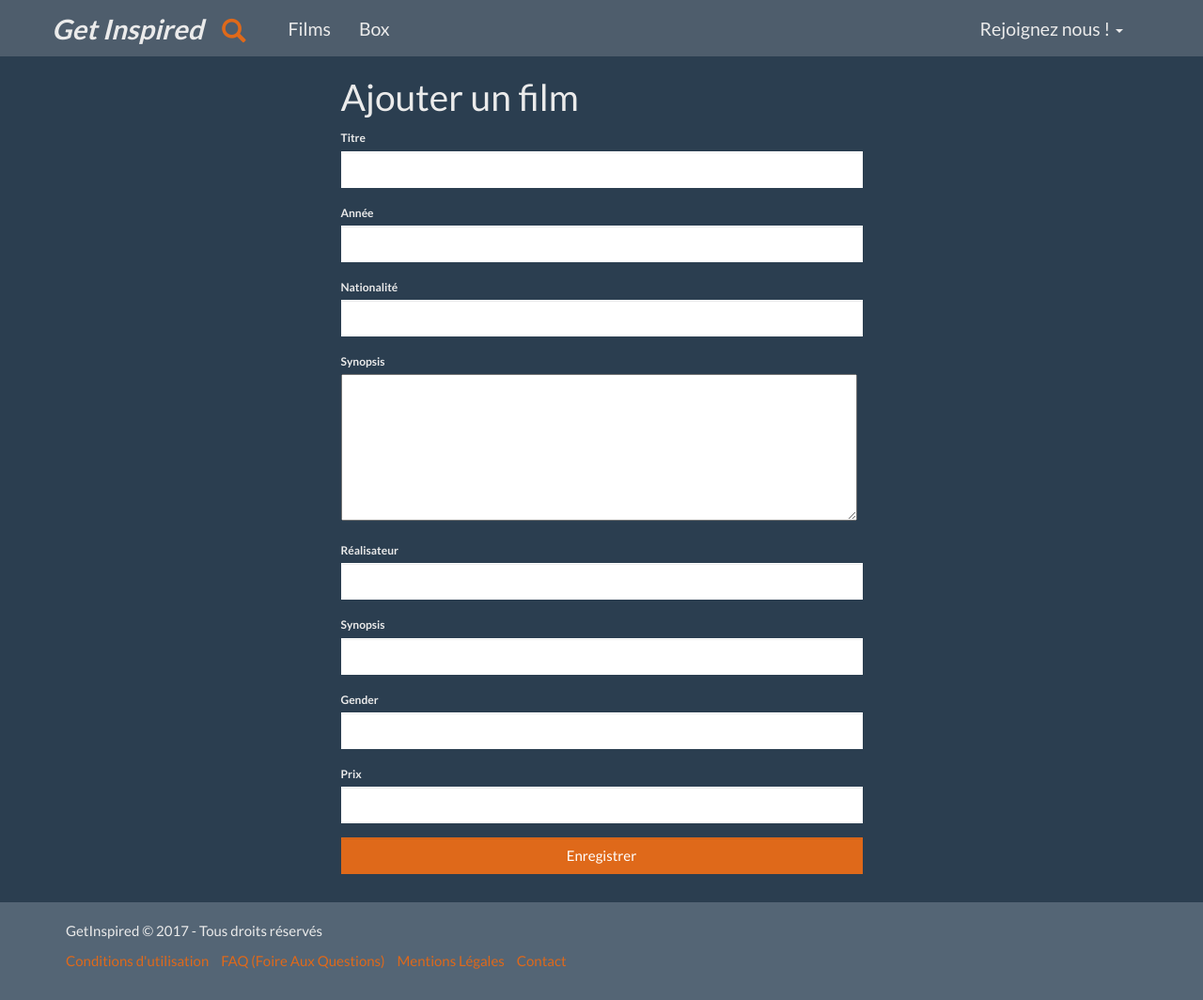
After one commit to jordanmuller/Silex_getinspired, a PHP site: template templates/admin/movie/admin_movie_register.html.twig in a window 1280 px wide. The commit adds this page. Shown: the whole page at 94% size. Run offline with PHP 8.4, Linux system fonts and the light colour scheme; the template is opened without the code that fills it, so the values that code supplies are empty; some libraries are stand-ins or nearby versions.

Commit message:
Fin d'aprem

```diff
--- a/src/controllers.php
+++ b/src/controllers.php
@@ -90,6 +90,12 @@ $admin
 ;
 
 $admin
+->match('/film/enregistrement/{id}', 'admin.movie.controller:registerAction')
+->value('id', null)
+->bind('admin_movie_register')
+;
+
+$admin
     ->get('/film/suppression/{id}', 'admin.movie.controller:deleteAction')
     ->assert('id', '\d+')
     ->bind('admin_movie_delete')
--- /dev/null
+++ b/templates/admin/movie/admin_movie_register.html.twig
@@ -0,0 +1,67 @@
+{% extends "layout.html.twig" %}
+
+{% block title 'Ajouter un film' %}
+
+    {% block stylesheets %}
+    {{ parent() }} {# reprend le contenu du bloc parent #}
+{#    <link href="{{asset('css/admin/admin_movies.css')}}" rel="stylesheet" type="text/css" />#}
+{% endblock %}
+
+{% block content %}
+    <div class="container">
+            <div class="row">
+                <div class="col-sm-offset-3 col-sm-6">
+                    {% if movie.id is null %}
+                        <h1>Ajouter un film</h1>
+                    {% else %}
+                        <h1>Modification d'un film</h1>
+                    {% endif %}
+                    <form method="post">
+
+                        <div class="form-group">
+                            <label>Titre</label>
+                            <input type="text" id="title" name="title" value="{{ movie.title }}" class="form-control">
+                        </div>
+
+                        <div class="form-group">
+                            <label>Année</label>
+                            <input type="text" id="production_year" name="production_year" value="{{ movie.productionYear }}" class="form-control">
+                        </div>
+
+                        <div class="form-group">
+                            <label>Nationalité</label>
+                            <input type="text" id="nationality" name="nationality" value="{{ movie.nationality }}" class="form-control">
+                        </div>
+
+                        <div class="form-group">
+                            <label>Synopsis</label>
+                            <textarea name="synopsis" id="synopsis" rows="7" cols="66" resize="vertical">{{ movie.synopsis }}</textarea>
+                        </div>
+
+                        <div class="form-group">
+                            <label>Réalisateur</label>
+                            <input type="text" id="director" name="director" value="{{ movie.director }}" class="form-control">
+                        </div>
+
+                        <div class="form-group">
+                            <label>Synopsis</label>
+                            <input type="text" id="actors" name="actors" value="{{ movie.actors }}" class="form-control">
+                        </div>
+
+                        <div class="form-group">
+                            <label>Gender</label>
+                            <input type="text" id="gnder" name="gender" value="{{ movie.gender }}" class="form-control">
+                        </div>
+
+                        <div class="form-group">
+                            <label>Prix</label>
+                            <input type="text" name="price" value="{{ movie.price }}" class="form-control">
+                        </div>
+
+                        <button type="submit" class="btn btn-primary form-control">Enregistrer</button>
+
+                    </form>
+                </div>
+            </div>
+        </div>
+{% endblock %}
--- a/templates/layout.html.twig
+++ b/templates/layout.html.twig
@@ -11,9 +11,9 @@
         {% endblock %}
     </head>
     <body>
+        {% if user_manager.admin %}
         <nav class="navbar navbar-inverse">
             <div class="container">
-
                 <div class="navbar-header">
                     <button type="button" class="navbar-toggle collapsed" data-toggle="collapse" data-target="#bs-example-navbar-collapse-1" aria-expanded="false">
                         <span class="sr-only">Toggle navigation</span>
@@ -27,7 +27,7 @@
 
                  <div class="collapse navbar-collapse" id="bs-example-navbar-collapse-1">
                     <ul class="nav navbar-nav">
-                        <li><a href="{{path('movies_list')}}">Gestion Films</a></li>
+                        <li><a href="{{path('admin_movies')}}">Gestion Films</a></li>
                         <li><a href="{{path('box_list_admin')}}">Gestion Box</a></li>
                     </ul>
                     <ul class="nav navbar-nav navbar-right">
@@ -38,6 +38,7 @@
                 </div><!-- /.navbar-collapse -->
             </div>
         </nav>
+        {% endif %}
         <nav class="navbar navbar-default">
             <div class="container">
 
--- a/web/css/main.css
+++ b/web/css/main.css
@@ -6,8 +6,8 @@ nav.navbar.navbar-default, nav.navbar.navbar-inverse {
     font-size: 1.3em;
     height: 60px;
     margin: 0;
-    margin-bottom: 20px;
 }
+
 
 div.navbar-header {
     margin-right: 30px !important;
@@ -31,6 +31,7 @@ span.glyphicon.glyphicon-search {
 }
 
 footer {
+    margin-top: 30px;
     padding: 20px;
     background: #546575;
 }
--- a/web/css/movies.css
+++ b/web/css/movies.css
@@ -9,7 +9,3 @@ img {
 button{
     width:204px;
 }
-
-#gender{
-    width:204px;
-}
```
Also changed, not shown: src/Controller/Admin/MovieAdminController.php (+112 -2 lines), src/Repository/MovieRepository.php (+32 -0 lines), templates/admin/movie/admin_movies.html.twig (+14 -13 lines), templates/movies.html.twig (+10 -10 lines), web/css/admin/admin_movies.css (+16 -4 lines).
